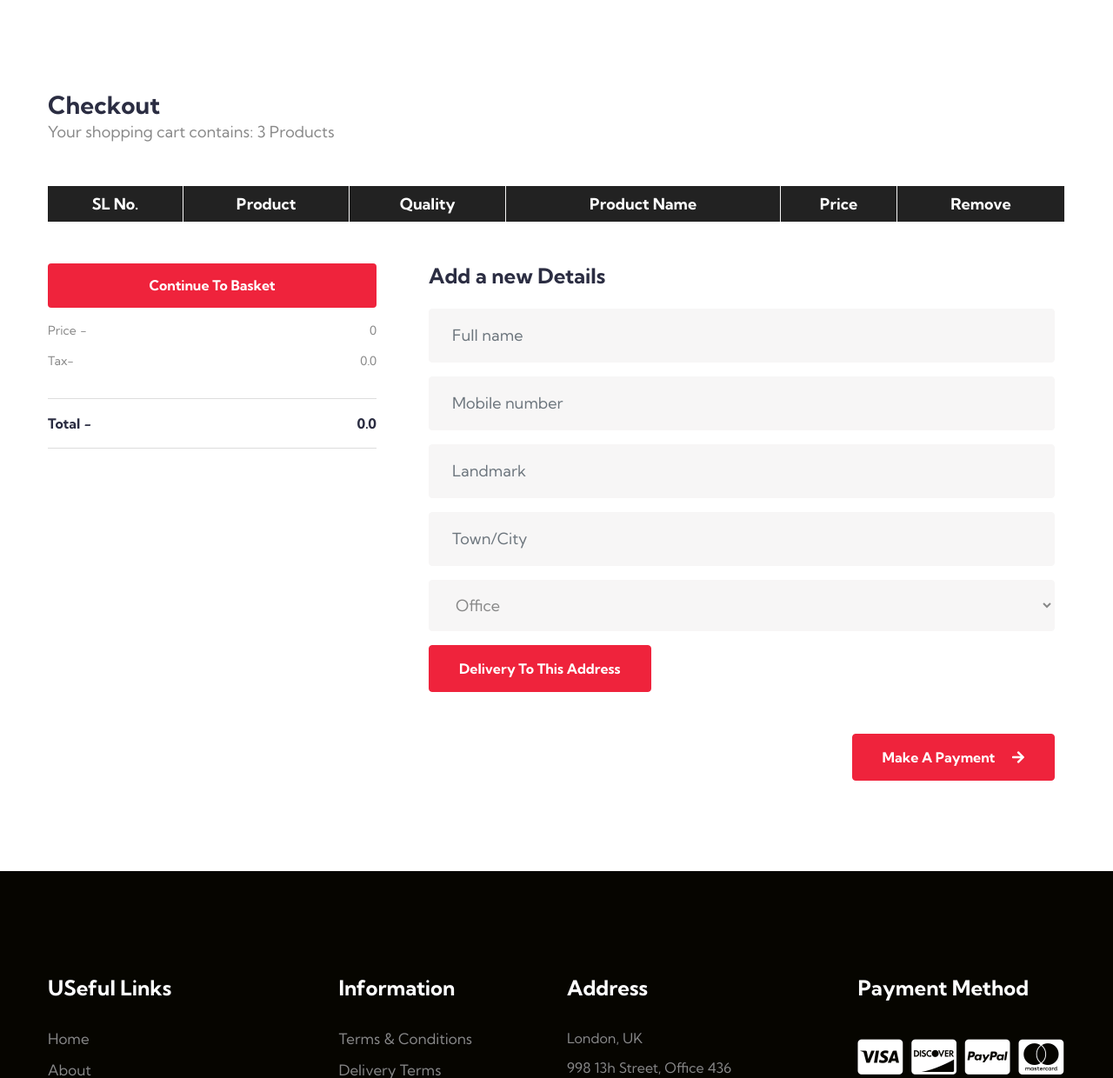
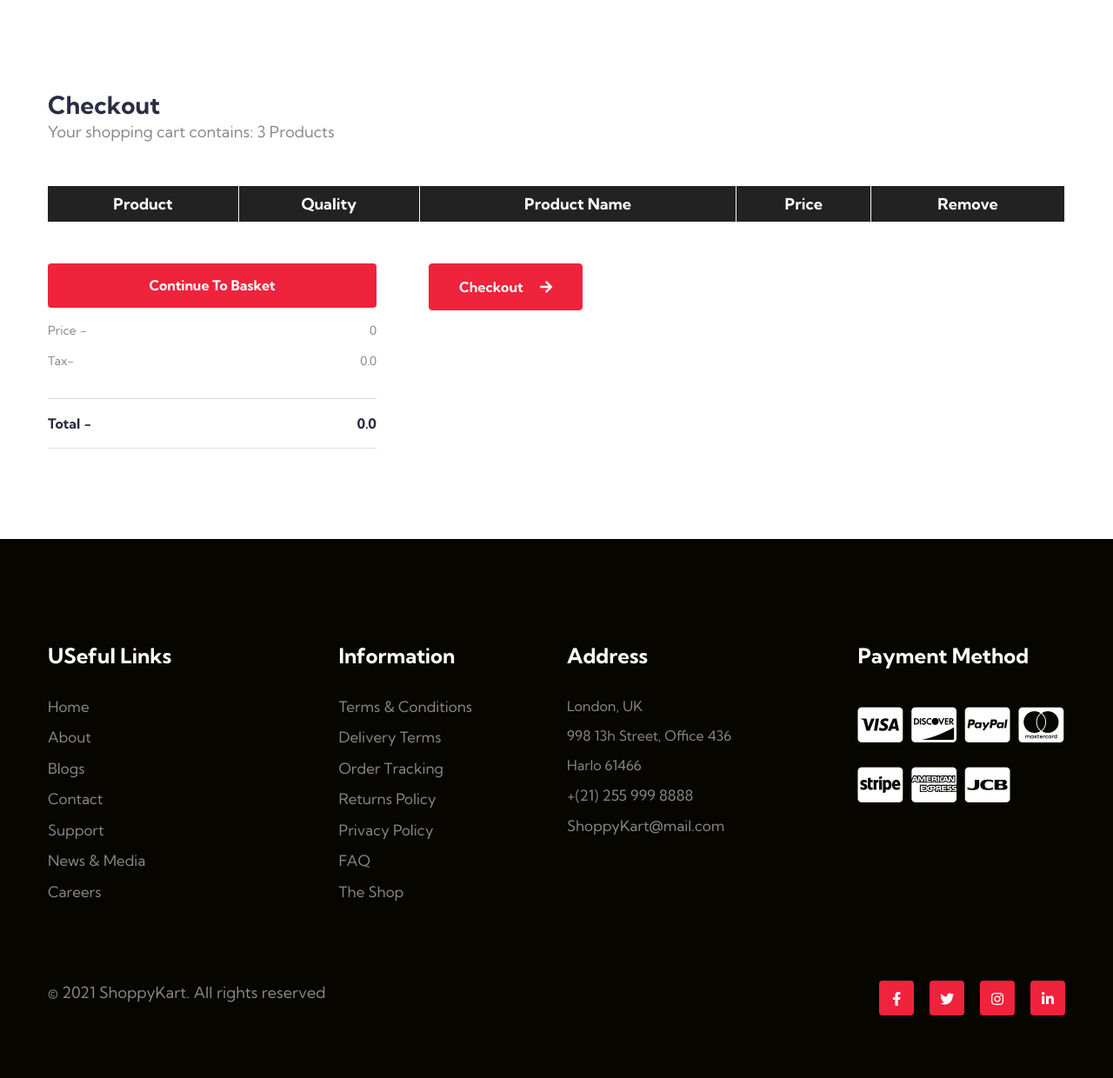
Before and after one commit to Parth879/ecommerce, a Django app: page /cart/ in a window 1280 px wide. Shown: the part 90-1330 px from the top of the page at 87% size. Run offline with Django 5.2, Linux system fonts and the light colour scheme; tables that the repository leaves empty hold one stand-in row (values such as "Sample post"); lists and menus that the app fills with data are empty; some libraries are stand-ins or nearby versions.

Commit message:
cart Authentication

```diff
--- a/carts/models.py
+++ b/carts/models.py
@@ -1,4 +1,5 @@
 from django.db import models
+from account.models import Account
 from store.models import Product, Variation
 # Create your models here.
 
@@ -11,8 +12,9 @@
         return self.cart_id
 
 class CartItem(models.Model):
+    user = models.ForeignKey(Account,on_delete=models.CASCADE,blank=True,null=True)
     product = models.ForeignKey(Product, on_delete=models.CASCADE)
-    cart = models.ForeignKey(Cart,on_delete=models.CASCADE)
+    cart = models.ForeignKey(Cart,on_delete=models.CASCADE,blank=True,null=True)
     quantity = models.IntegerField()
     variations = models.ManyToManyField(Variation,blank=True)
 
--- a/carts/urls.py
+++ b/carts/urls.py
@@ -5,5 +5,8 @@
     path('',cart,name='cart'),
     path('add_cart/<product_id>/',add_cart,name='add_cart'),
     path('remove_cart/<int:product_id>/<int:cart_item_id>/',remove_cart,name='remove_cart'),
+    path('pluse_cart/<int:product_id>/<int:cart_item_id>/',pluse_cart,name='pluse_cart'),
     path('remove_cart_item/<int:product_id>/<int:cart_item_id>/',remove_cart_item,name='remove_cart_item'),
+
+    path('checkout',checkout,name='checkout'),
 ]
--- a/carts/views.py
+++ b/carts/views.py
@@ -2,6 +2,7 @@
 from store.models import Product, Variation
 from django.http import HttpResponse
 from carts.models import *
+from django.contrib.auth.decorators import login_required
 # Create your views here.
 
 def _cart_id(request):
@@ -26,38 +27,76 @@
                 product_variations.append(variation)
             except:
                 pass
-    try:
-        cart = Cart.objects.get(cart_id=_cart_id(request))
-    except Cart.DoesNotExist:
-        cart = Cart.objects.create(cart_id=_cart_id(request))
 
-    # Check if the product with the same variations exists in the cart
-    cart_items = CartItem.objects.filter(product=product, cart=cart)
+    if request.user.is_authenticated:
 
-    for cart_item in cart_items:
-        existing_variations = list(cart_item.variations.all())
-        if product_variations == existing_variations:
-            cart_item.quantity += 1
-            cart_item.save()
-            break
+        # Check if the product with the same variations exists in the cart
+        cart_items = CartItem.objects.filter(product=product, user=request.user)
+
+        for cart_item in cart_items:
+            existing_variations = list(cart_item.variations.all())
+            if product_variations == existing_variations:
+                cart_item.quantity += 1
+                cart_item.save()
+                break
+        else:
+            # Create a new cart item if no matching variations exist
+            cart_item = CartItem.objects.create(
+                product=product,
+                user=request.user,
+                quantity=1,
+                cart=None
+            )
+            if product_variations:
+                cart_item.variations.add(*product_variations)
     else:
-        # Create a new cart item if no matching variations exist
-        cart_item = CartItem.objects.create(
-            product=product,
-            cart=cart,
-            quantity=1
-        )
-        if product_variations:
-            cart_item.variations.add(*product_variations)
+        cart, created = Cart.objects.get_or_create(cart_id=_cart_id(request))
+
+        # Check if the product with the same variations exists in the cart
+        cart_items = CartItem.objects.filter(product=product, cart=cart)
+
+        for cart_item in cart_items:
+            existing_variations = list(cart_item.variations.all())
+            if product_variations == existing_variations:
+                cart_item.quantity += 1
+                cart_item.save()
+                break
+        else:
+            # Create a new cart item if no matching variations exist
+            cart_item = CartItem.objects.create(
+                product=product,
+                cart=cart,
+                user=None,
+                quantity=1
+            )
+            if product_variations:
+                cart_item.variations.add(*product_variations)
 
     return redirect('cart')
 
+def pluse_cart(request,product_id,cart_item_id):
+    products = get_object_or_404(Product,id=product_id)
+
+    try :
+        cart_item = CartItem.objects.get(user=request.user,product=products,id=cart_item_id)
+    except:
+        carts = Cart.objects.get(cart_id=_cart_id(request))
+        cart_item = CartItem.objects.get(product=products,cart=carts,id=cart_item_id)
+
+    cart_item.quantity +=1
+    cart_item.save()
+    return redirect('cart')
 
 def remove_cart(request,product_id,cart_item_id):
     products = get_object_or_404(Product,id=product_id)
 
-    carts = Cart.objects.get(cart_id=_cart_id(request))
-    cart_item = CartItem.objects.get(product=products,cart=carts,id=cart_item_id)
+
+    try :
+        cart_item = CartItem.objects.get(user=request.user,product=products,id=cart_item_id)
+    except:
+        carts = Cart.objects.get(cart_id=_cart_id(request))
+        cart_item = CartItem.objects.get(product=products,cart=carts,id=cart_item_id)
+
     if cart_item.quantity > 1:
         cart_item.quantity -=1
         cart_item.save()
@@ -68,15 +107,25 @@
 
 def remove_cart_item(request,product_id,cart_item_id):
     products = get_object_or_404(Product,id=product_id)
-    carts = Cart.objects.get(cart_id=_cart_id(request))
-    cart_item = CartItem.objects.get(product=products, cart=carts, id=cart_item_id)
+
+    try :
+        cart_item = CartItem.objects.get(user=request.user,product=products,id=cart_item_id)
+    except:
+        carts = Cart.objects.get(cart_id=_cart_id(request))
+        cart_item = CartItem.objects.get(product=products,cart=carts,id=cart_item_id)
+
     cart_item.delete()
     return redirect('cart')
 
 def cart(request):
     total = 0
 
-    cart_items = CartItem.objects.filter(cart__cart_id=_cart_id(request))
+    try:
+        cart_items = CartItem.objects.filter(user=request.user)
+    except:
+        cart_items = CartItem.objects.filter(cart__cart_id=_cart_id(request))
+
+
     for i in cart_items:
         total += (i.product.product_price * i.quantity)
 
@@ -91,3 +140,7 @@
     }
 
     return render(request,'store/cart.html',context)
+
+@login_required(login_url='login')
+def checkout(request):
+    return render(request,'store/checkout.html')
--- a/templates/base.html
+++ b/templates/base.html
@@ -96,10 +96,18 @@
 
                 </div>
                 <ul class="header-search me-lg-4 d-flex">
+
+                    {% if request.user.is_authenticated %}
+                    <li class="get-btn me-2">
+                        <button  class="btn btn-style btn-primary">
+                            <i class="fas fa-user me-lg-2"></i> <span class="btn-texe-inf">{{request.user.first_name}}</span></button>
+                    </li>
+                    {% else %}
                     <li class="get-btn me-2">
                         <a href="{% url 'login' %}" class="btn btn-style btn-primary" title="search">
                             <i class="fas fa-user me-lg-2"></i> <span class="btn-texe-inf">Login</span></a>
                     </li>
+                    {% endif %}
                     <li class="shopvcart galssescart2 cart cart box_1 get-btn">
                         <a href="{% url 'cart' %}" class="btn btn-style btn-primary">
                             <span class="fas fa-shopping-bag me-lg-2"></span> <span class="btn-texe-inf">Cart</span>
--- a/templates/store/cart.html
+++ b/templates/store/cart.html
@@ -22,7 +22,6 @@
                     <table class="timetable_sub">
                         <thead>
                             <tr>
-                                <th>SL No.</th>
                                 <th>Product</th>
                                 <th>Quality</th>
                                 <th>Product Name</th>
@@ -34,7 +33,6 @@
                         <tbody>
                             {% for i in cart_items %}
                             <tr class="rem1">
-                                <td class="invert">1</td>
                                 <td class="invert-image"><a href="{{i.product.get_url}}">
                                         <img src="{{i.product.product_image.url}}" class="img-fluid radius-image"
                                             alt=""></a>
@@ -50,7 +48,7 @@
                                                 <div class="entry value-minus">&nbsp;</div>
                                             </a>
                                             <div class="entry value"><span>{{i.quantity}}</span></div>
-                                            <a href="{% url 'add_cart' i.product.id %}">
+                                            <a href="{% url 'pluse_cart' i.product.id i.id %}">
                                                 <div class="entry value-plus active">&nbsp;</div>
                                             </a>
                                         </div>
@@ -88,56 +86,9 @@
                         </ul>
                     </div>
                     <div class="col-md-8 address_form_agile ps-lg-5">
-                        <h4>Add a new Details</h4>
-                        <form
-                            action="https://demo.w3layouts.com/demos_new/template_demo/07-12-2021/shoppykart-liberty-demo_Free/1589417704/web/payment.html"
-                            method="post" class="creditly-card-form agileinfo_form mt-4">
-                            <section class="creditly-wrapper wthree, w3_agileits_wrapper">
-                                <div class="information-wrapper">
-                                    <div class="first-row form-group">
-                                        <div class="controls">
 
-                                            <input class="billing-address-name form-control" type="text" name="name"
-                                                placeholder="Full name">
-                                        </div>
-                                        <div class="w3_agileits_card_number_grids">
-                                            <div class="w3_agileits_card_number_grid_left">
-                                                <div class="controls">
-
-                                                    <input class="form-control" type="text" placeholder="Mobile number">
-                                                </div>
-                                            </div>
-                                            <div class="w3_agileits_card_number_grid_right">
-                                                <div class="controls">
-
-                                                    <input class="form-control" type="text" placeholder="Landmark">
-                                                </div>
-                                            </div>
-                                            <div class="clear"> </div>
-                                        </div>
-                                        <div class="controls">
-
-                                            <input class="form-control" type="text" placeholder="Town/City">
-                                        </div>
-                                        <div class="controls">
-
-                                            <select class="form-control option-w3ls">
-                                                <option>Office</option>
-                                                <option>Home</option>
-                                                <option>Commercial</option>
-
-                                            </select>
-                                        </div>
-                                    </div>
-                                    <button class="submit check_out btn btn-style btn-primary">Delivery to this
-                                        Address</button>
-                                </div>
-                            </section>
-                        </form>
-                        <div class="checkout-right-basket">
-                            <a class="btn btn-style btn-primary" href="payment.html">Make a Payment <i
+                            <a class="btn btn-style btn-primary" href="{% url 'checkout' %}">Checkout <i
                                     class="fas fa-arrow-right ms-lg-3 ms-2"></i></a>
-                        </div>
                     </div>
                 </div>
             </div>
```
Also changed, not shown: account/views.py (+27 -0 lines), account/migrations/0001_initial.py, carts/migrations/0001_initial.py, carts/migrations/0002_alter_cartitem_cart_alter_cartitem_user.py (added), carts/migrations/0002_cartitem_variations.py (deleted), category/migrations/0001_initial.py, media/category_image/img1.png (added), media/product_image/jordan-true-flight-basketball-shoes_8bbv33k.jpg (added), store/migrations/0001_initial.py, store/migrations/0002_product_category_product_is_active_product_slug.py (deleted), store/migrations/0003_alter_product_slug.py (deleted), store/migrations/0004_variation.py (deleted), templates/store/checkout.html (added).
